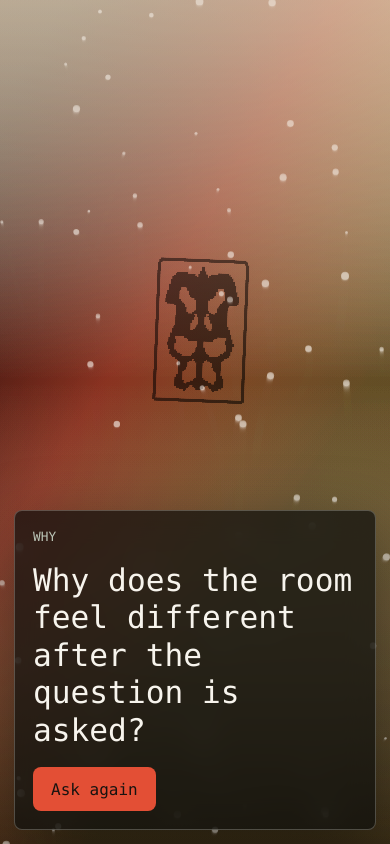
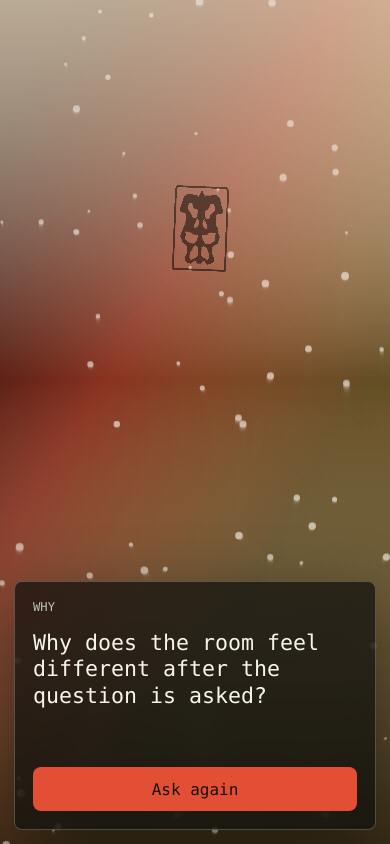
Before and after one commit to dustooned/why, a plain HTML site: page index.html in a window 390 px wide. Drawn offline with Linux system fonts and the light colour scheme.

Commit message:
Improve mobile layout responsiveness

```diff
--- a/src/background.js
+++ b/src/background.js
@@ -14,10 +14,14 @@
 
   const GRAPHIC_SETTINGS = {
     sizeRatio: 2,
+    mobileSizeRatio: 1.18,
+    mobileBreakpoint: 720,
+    narrowAspectThreshold: 0.82,
     baseOpacity: 0.34,
     fadeEasing: 0.08,
     xRatio: 0.5,
     yRatio: 0.42,
+    mobileYRatio: 0.29,
     xOffset: 0,
     yOffset: 0,
     floatXAmplitude: 12,
@@ -155,9 +159,21 @@
         return;
       }
 
+      const shortestSide = Math.min(width, height);
+      const aspectRatio = width / Math.max(height, 1);
+      const isCompactViewport =
+        width <= GRAPHIC_SETTINGS.mobileBreakpoint ||
+        height <= GRAPHIC_SETTINGS.mobileBreakpoint ||
+        aspectRatio <= GRAPHIC_SETTINGS.narrowAspectThreshold;
+      const sizeRatio = isCompactViewport
+        ? GRAPHIC_SETTINGS.mobileSizeRatio
+        : GRAPHIC_SETTINGS.sizeRatio;
+      const yRatio = isCompactViewport
+        ? GRAPHIC_SETTINGS.mobileYRatio
+        : GRAPHIC_SETTINGS.yRatio;
       const baseX = width * GRAPHIC_SETTINGS.xRatio + GRAPHIC_SETTINGS.xOffset;
-      const baseY = height * GRAPHIC_SETTINGS.yRatio + GRAPHIC_SETTINGS.yOffset;
-      const graphicSize = Math.min(width, height) * GRAPHIC_SETTINGS.sizeRatio;
+      const baseY = height * yRatio + GRAPHIC_SETTINGS.yOffset;
+      const graphicSize = shortestSide * sizeRatio;
       const driftX = Math.sin(time * GRAPHIC_SETTINGS.floatXSpeed) * GRAPHIC_SETTINGS.floatXAmplitude;
       const driftY = Math.cos(time * GRAPHIC_SETTINGS.floatYSpeed) * GRAPHIC_SETTINGS.floatYAmplitude;
       const rotationRadians = Math.sin(time * GRAPHIC_SETTINGS.rotationSpeed) * (GRAPHIC_SETTINGS.rotationDegrees * Math.PI / 180);
--- a/style.css
+++ b/style.css
@@ -6,6 +6,8 @@
   --line: rgba(247, 244, 237, 0.24);
   --button: #e34f35;
   --button-ink: #171310;
+  --stage-padding: clamp(14px, 3vw, 28px);
+  --dialog-width: min(680px, 100%);
 }
 
 * {
@@ -30,25 +32,30 @@ body {
   position: fixed;
   inset: 0;
   width: 100vw;
-  height: 100vh;
+  height: 100dvh;
 }
 
 .stage {
   position: relative;
   z-index: 1;
   min-height: 100vh;
+  min-height: 100dvh;
   display: grid;
   place-items: end center;
-  padding: 24px;
+  padding:
+    max(var(--stage-padding), env(safe-area-inset-top))
+    max(var(--stage-padding), env(safe-area-inset-right))
+    max(var(--stage-padding), env(safe-area-inset-bottom))
+    max(var(--stage-padding), env(safe-area-inset-left));
 }
 
 .dialog {
-  width: min(680px, 100%);
-  min-height: 220px;
+  width: var(--dialog-width);
+  min-height: min(220px, 42dvh);
   display: grid;
   align-content: start;
   gap: 18px;
-  padding: 22px;
+  padding: clamp(18px, 3.5vw, 22px);
   border: 1px solid var(--line);
   border-radius: 8px;
   background: var(--panel);
@@ -66,8 +73,8 @@ body {
 .dialog-text {
   min-height: 4.8em;
   margin: 0;
-  font-size: clamp(1.35rem, 1.35rem + 0.6rem, 2rem);
-  line-height: 1.2;
+  font-size: clamp(1.1rem, 0.95rem + 1.5vw, 2rem);
+  line-height: 1.22;
 }
 
 .dialog-text::after {
@@ -105,12 +112,41 @@ body {
 }
 
 @media (max-width: 520px) {
+  :root {
+    --dialog-width: min(100%, 32rem);
+  }
+
   .stage {
-    padding: 14px;
+    place-items: end stretch;
   }
 
   .dialog {
-    min-height: 230px;
-    padding: 18px;
+    min-height: min(240px, 46dvh);
+    gap: 16px;
+  }
+
+  .eyebrow {
+    font-size: 0.76rem;
+  }
+
+  .dialog-text {
+    min-height: 5.6em;
+    font-size: clamp(1rem, 0.9rem + 1.9vw, 1.35rem);
+  }
+
+  .next-button {
+    width: 100%;
+    justify-self: stretch;
   }
 }
+
+@media (max-width: 380px), (max-height: 700px) {
+  .dialog {
+    min-height: min(212px, 48dvh);
+    gap: 14px;
+  }
+
+  .dialog-text {
+    min-height: 5.2em;
+  }
+}
```
